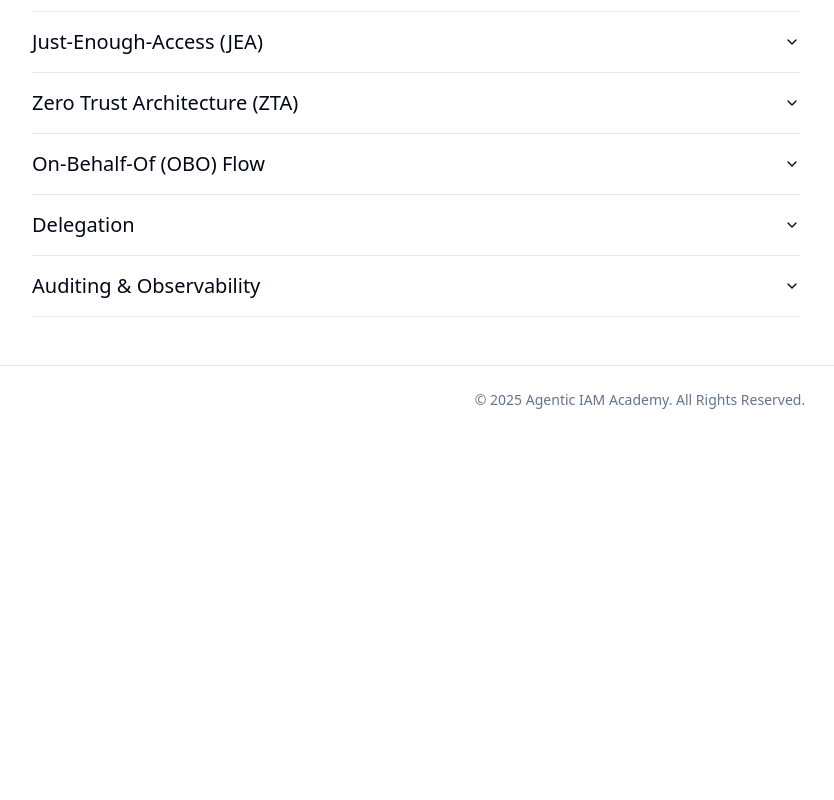
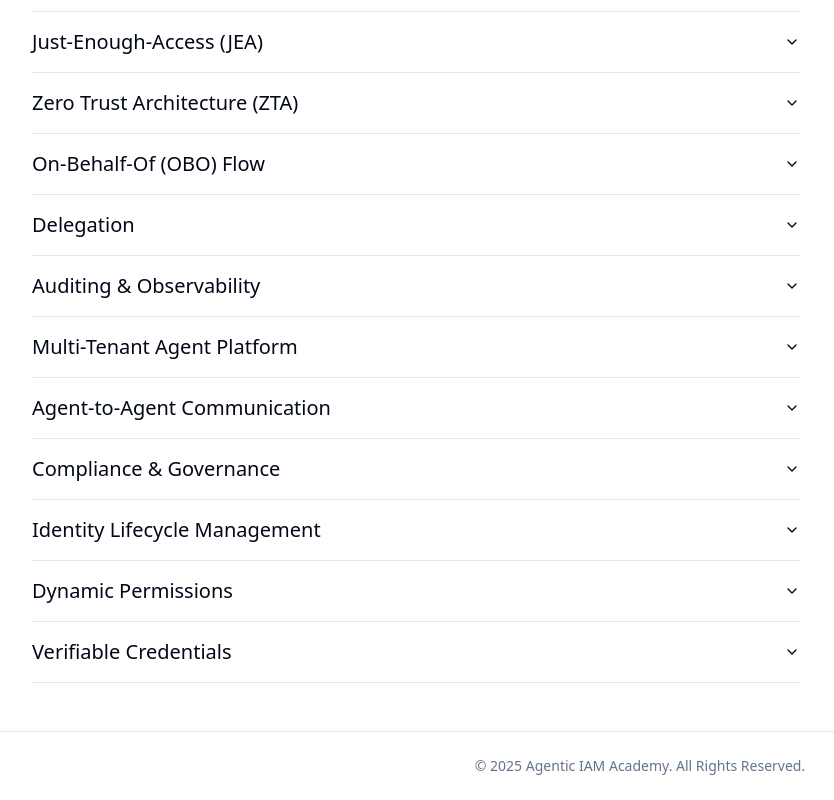
Before and after one commit to ayshsandu/agentic-iam-academy, a React (Vite) app: page /concepts in a window 1280 px wide. Shown: the part 611-1411 px from the top of the page, without its empty margins (0-834 px from the left). Before the commit the page ends 1045 px from the top, so only its background shows below. Built offline with nearby package versions, Linux system fonts and the light colour scheme.

Commit message:
Add more core concepts
Added new concepts to the core concepts page.

```diff
--- a/src/pages/Concepts.tsx
+++ b/src/pages/Concepts.tsx
@@ -1,3 +1,4 @@
+
 import {
   Accordion,
   AccordionContent,
@@ -60,6 +61,36 @@ const concepts = [
     value: "audit",
     title: "Auditing & Observability",
     content: "The practice of recording, monitoring, and analyzing all IAM-related events. A comprehensive audit trail logs who (or what agent) accessed what resource, when, from where, and with what permissions. For AI agents, robust and immutable audit logs are critical for security forensics, compliance, accountability, and debugging unexpected behavior."
+  },
+  {
+    value: "multi-tenancy",
+    title: "Multi-Tenant Agent Platform",
+    content: "In a multi-tenant platform, multiple customers (tenants) and their agents co-exist on shared infrastructure. Strong IAM is essential to enforce strict isolation between tenants, ensuring that one tenant's agents cannot access the data or resources of another. This involves tenant-specific roles, permissions, and data encryption keys.",
+  },
+  {
+    value: "agent-to-agent",
+    title: "Agent-to-Agent Communication",
+    content: "When agents need to collaborate, they must be able to securely communicate with each other. This requires a mechanism for agents to discover, authenticate, and authorize communication with other agents. Mutual TLS (mTLS) with short-lived certificates, based on verifiable agent identities (like SPIFFE SVIDs), is a common pattern to establish secure and trusted channels.",
+  },
+  {
+    value: "compliance",
+    title: "Compliance & Governance",
+    content: "Organizations must ensure that their AI agents operate in compliance with legal, regulatory, and internal policy requirements (e.g., GDPR, HIPAA). IAM plays a vital role by enforcing data access policies, providing comprehensive audit logs to prove compliance, and managing agent permissions to prevent unauthorized actions. Governance frameworks define the rules, roles, and responsibilities for managing agent identities and access throughout their lifecycle.",
+  },
+  {
+    value: "lifecycle",
+    title: "Identity Lifecycle Management",
+    content: "This refers to the complete process of managing an agent's identity from creation to deletion. It includes provisioning (creating the identity and initial permissions), maintenance (updating attributes or roles), and de-provisioning (securely revoking access and deleting the identity when the agent is retired). Automating this lifecycle is crucial for security and operational efficiency.",
+  },
+  {
+    value: "dynamic-permissions",
+    title: "Dynamic Permissions",
+    content: "Instead of granting static, long-lived permissions, dynamic permissions are granted on-the-fly based on the specific context of a task. This aligns with Just-in-Time (JIT) access principles. For example, an agent might request and receive temporary permission to access a specific customer record only for the duration of handling a support ticket, with the permission being automatically revoked upon completion.",
+  },
+  {
+    value: "verifiable-credentials",
+    title: "Verifiable Credentials",
+    content: "VCs are a W3C standard for tamper-evident, machine-verifiable digital credentials. An issuer (e.g., a university) can issue a credential (e.g., a diploma) to a holder (e.g., a person or agent), who can then present it to a verifier (e.g., an employer) to prove a claim. For agents, VCs can be used to prove attributes like their capabilities, training data provenance, or authorization from their owner, in a decentralized and privacy-preserving way.",
   }
 ];
 
```
